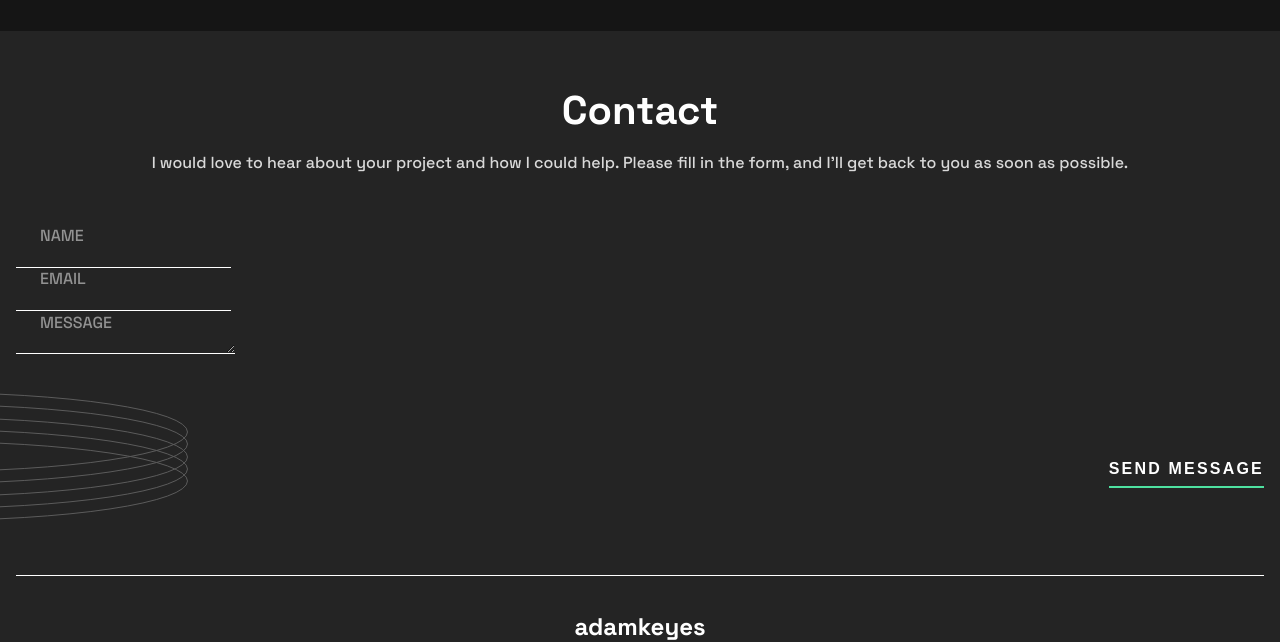
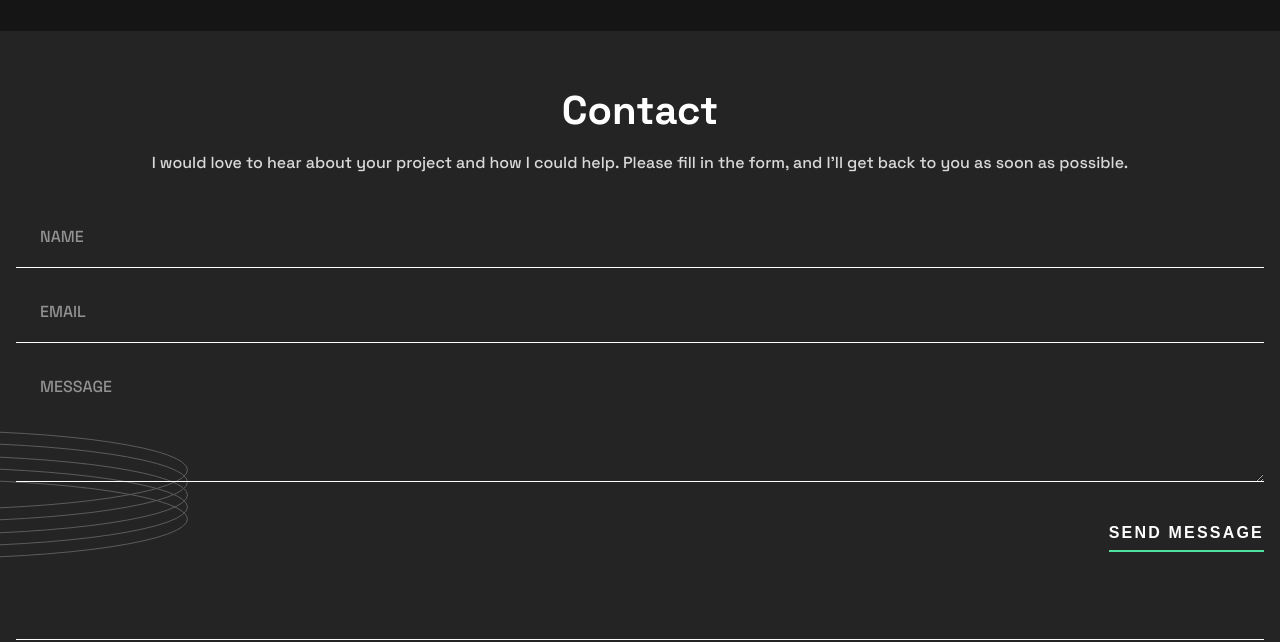
Before and after one commit to Andrej044/sp-developer-portfolio, a plain HTML site: page index.html in a window 1280 px wide. Shown: the part 7381-8023 px from the top of the page. Drawn offline with Linux system fonts and the light colour scheme.

Commit message:
add styles for inputs wrapper, removed unuseles styles for inputs

```diff
--- a/styles.css
+++ b/styles.css
@@ -285,37 +285,41 @@ input,button{
     flex-direction: column;
     margin-top: 5rem;
   }
+  .form__input-wrapper{
+    width: 100%;
+    height: 43px;
+    padding-left: 2.4rem;
+    border-bottom: 1px solid var(--white);
+  }
   .form__input{
-    display: block;
-    height: 43px;
+    width: 100%;
     background: transparent;
-    padding-left: 2.4rem;
     font-family: SpaceGrotesk;
     font-size: 1.6rem;
     line-height: 2.4rem;
+    text-transform: uppercase;
     color:var(--white);
     border: none;
-    border-bottom: 1px solid var(--white);
   }
-  .form__input:not(.form__input:first-child){
+  .form__input-wrapper:not(.form__input-wrapper:first-child){
     margin-top: 3.2rem;
   }
   .form__input:focus-visible{
     outline: none;
   }
   .form__input::placeholder{
-    position: absolute;
-    top: 0;
-    left: 0;
     font-size: 1.6rem;
     line-height: 2.4rem;
     font-family: SpaceGrotesk;
     color: rgba(255, 255, 255, 0.5);
-    margin-left: 2.4rem;
     text-transform: uppercase;
   }
   .input-message{
-    height: 10.7rem;
+    height: 107px;
+  }
+  .input-message textarea{
+    height: 107px;
+
   }
   .form__btn-submit{
     align-self: flex-end;
```
